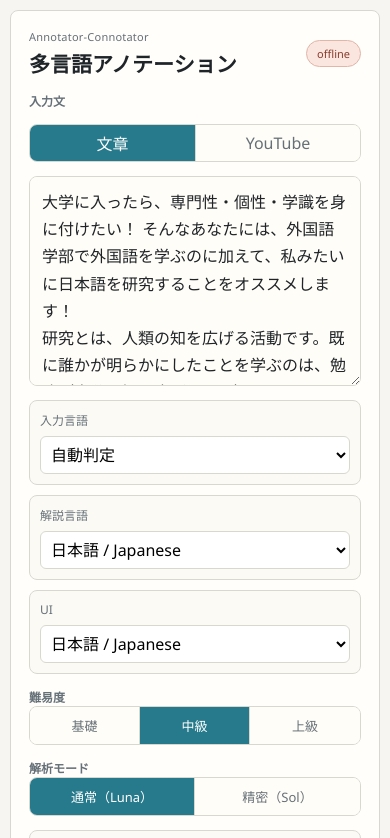
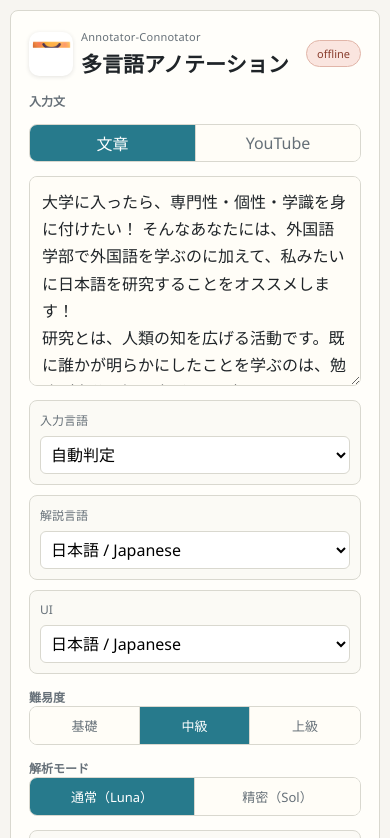
Before and after one commit to yamaizumiminoru/Annotator-Connotator, a website with bundled scripts: page index.html in a window 390 px wide. Shown: the top 838 px of the page. Built offline with nearby package versions, Linux system fonts and the light colour scheme; files whose address does not match are found by name.

Commit message:
Style A/C hug logo in app header

```diff
--- a/enhancements.css
+++ b/enhancements.css
@@ -12,3 +12,43 @@
 .analysis-meta[hidden] {
   display: none;
 }
+
+.brand-row > div:first-child {
+  position: relative;
+  min-height: 50px;
+  padding-left: 60px;
+  display: flex;
+  flex-direction: column;
+  justify-content: center;
+  min-width: 0;
+}
+
+.brand-row > div:first-child::before {
+  content: "";
+  position: absolute;
+  left: 0;
+  top: 50%;
+  width: 50px;
+  height: 50px;
+  transform: translateY(-50%);
+  border-radius: 12px;
+  background: #fff url("./assets/annotator-connotator-logo.png") center / cover no-repeat;
+  box-shadow: 0 1px 4px rgb(31 36 40 / 12%);
+}
+
+.reanalyze-btn {
+  white-space: nowrap;
+}
+
+@media (max-width: 520px) {
+  .brand-row > div:first-child {
+    min-height: 44px;
+    padding-left: 52px;
+  }
+
+  .brand-row > div:first-child::before {
+    width: 44px;
+    height: 44px;
+    border-radius: 10px;
+  }
+}
```
